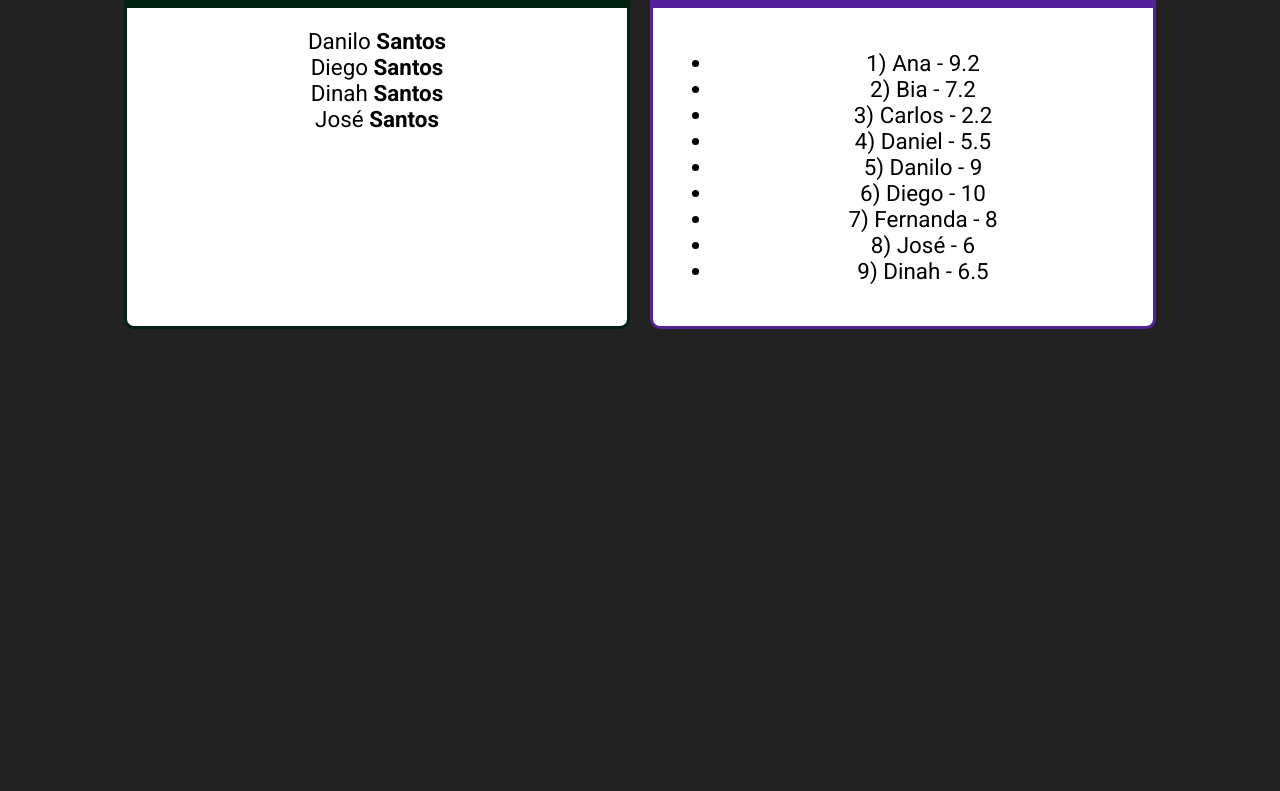
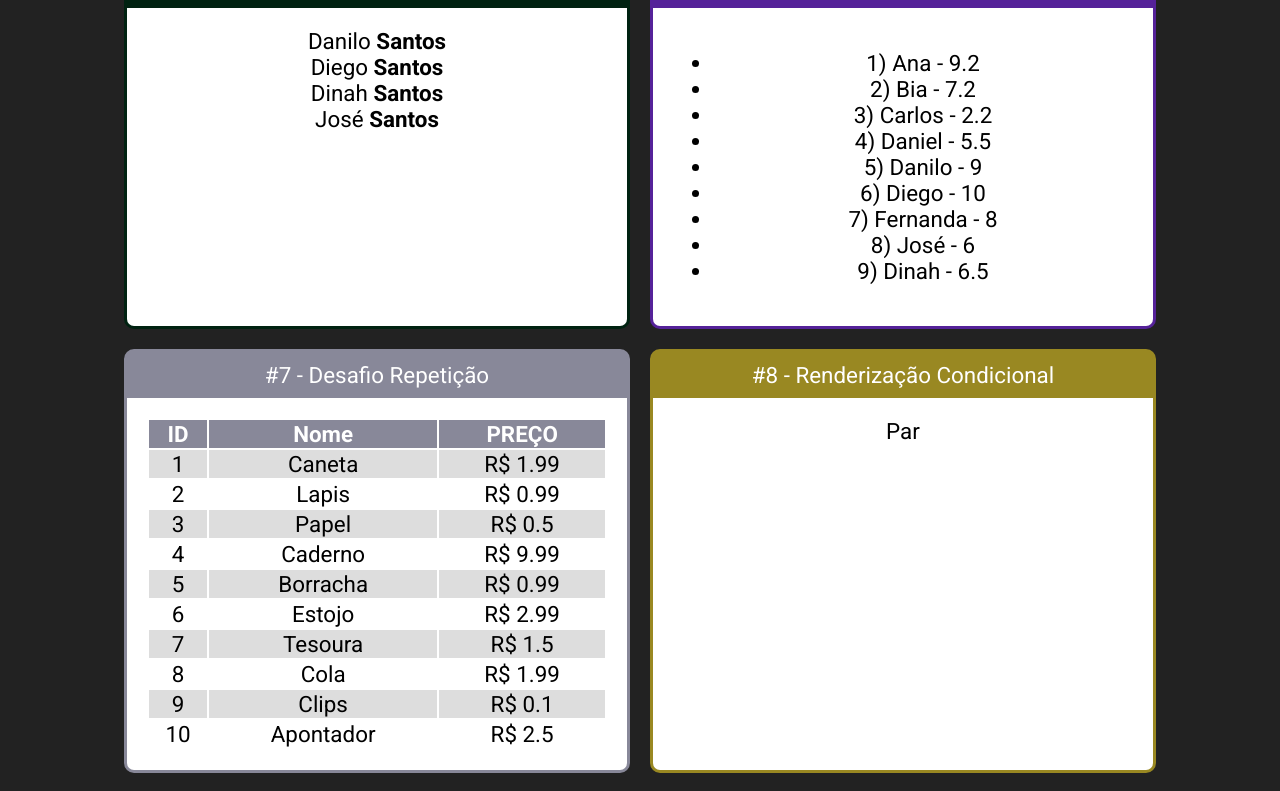
Before and after one commit to DaniloIS/Fundamentos-React, a React (Create React App) app: page / in a window 1280 px wide. Shown: the part 608-1399 px from the top of the page. Before the commit the page ends 955 px from the top, so only its background shows below. Built offline with nearby package versions, Linux system fonts and the light colour scheme.

Commit message:
Lista produtos e renderização condicional

```diff
--- a/src/App.jsx
+++ b/src/App.jsx
@@ -8,6 +8,8 @@ import Random from './components/basics/Random';
 import Family from './components/basics/Family';
 import FamilyMember from './components/basics/FamilyMember';
 import ListStudents from './components/repetition/ListStudents';
+import TableProducts from './components/repetition/TableProducts';
+import PairOrOdd from './components/conditional/PairOrOdd';
 
 import './App.css';
 
@@ -59,6 +61,18 @@ export default function App() {
 
                 </Card>
 
+                <Card title="#7 - Desafio Repetição" color="#889">
+
+                    <TableProducts  />
+
+                </Card>
+
+                <Card title="#8 - Renderização Condicional" color="#982">
+
+                    <PairOrOdd value={20} />
+
+                </Card>
+
             </div>
 
         </div>
--- /dev/null
+++ b/src/components/conditional/PairOrOdd.jsx
@@ -0,0 +1,10 @@
+import React from 'react';
+
+export default function PairOrOdd(props) {
+    const isPar = props.value % 2 === 0;
+    return (
+        <div>
+            { isPar ? <span>Par</span> : <span>Impar</span> }
+        </div>
+    )
+}
--- a/src/components/repetition/ListStudents.jsx
+++ b/src/components/repetition/ListStudents.jsx
@@ -1,7 +1,7 @@
 import React from 'react';
 import students from '../../data/students';
 
-export default function listStudents(props) {
+export default function ListStudents(props) {
 
     const lis = students.map(student => {
         return (<li key={student.id}>
--- /dev/null
+++ b/src/components/repetition/TableProducts.css
@@ -0,0 +1,13 @@
+.tableProducts table {
+    width: 100%;
+}
+
+
+.tableProducts th {
+    background-color: #889;
+    color: #fff;
+}
+
+.tableProducts .par{
+    background-color: #ddd;
+}
--- /dev/null
+++ b/src/components/repetition/TableProducts.jsx
@@ -0,0 +1,35 @@
+import React from 'react';
+import products from '../../data/products';
+import './TableProducts.css'
+
+export default function TableProducts(props) {
+
+    function getProducts() {
+
+        return products.map((product, i) => {
+            return (
+                <tr key={product.id} className={i % 2 === 0 ? "par" : ""}>
+                    <td> {product.id} </td> <td> {product.name} </td> <td>R$ {product.price} </td>
+                </tr>
+            )
+        })
+
+    }
+
+    return(
+        <div className="tableProducts">
+            <table>
+                <thead>
+                    <tr>
+                        <th>ID</th>
+                        <th>Nome</th>
+                        <th>PREÇO</th>
+                    </tr>
+                </thead>
+                <tbody>
+                    {getProducts()}
+                </tbody>
+            </table>
+        </div>
+    );
+}
--- /dev/null
+++ b/src/data/products.js
@@ -0,0 +1,14 @@
+const products = [
+    { id: 1, name: 'Caneta', price: 1.99 },
+    { id: 2, name: 'Lapis', price: 0.99 },
+    { id: 3, name: 'Papel', price: 0.50 },
+    { id: 4, name: 'Caderno', price: 9.99 },
+    { id: 5, name: 'Borracha', price: 0.99 },
+    { id: 6, name: 'Estojo', price: 2.99 },
+    { id: 7, name: 'Tesoura', price: 1.50 },
+    { id: 8, name: 'Cola', price: 1.99 },
+    { id: 9, name: 'Clips', price: 0.10 },
+    { id: 10, name: 'Apontador', price: 2.50 },
+]
+
+export default products;
```
